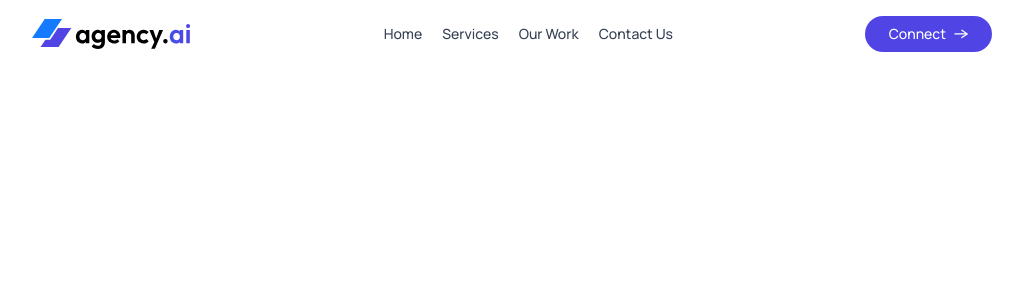
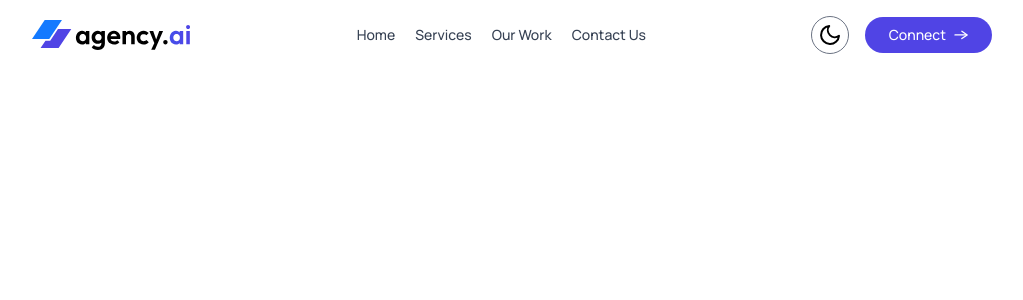
Before and after one commit to waibaBikash/Agent-Ai, a React (Vite) app: page / in a window 1280 px wide. Shown: the top 300 px of the page, without its empty margins (128-1151 px from the left). Built offline with nearby package versions, Linux system fonts and the light colour scheme.

Commit message:
feat: add ThemeToggleBtn component for theme switching in Navbar

```diff
--- a/src/components/Navbar.jsx
+++ b/src/components/Navbar.jsx
@@ -1,7 +1,8 @@
 import React, { useState } from 'react'
 import assets from '../assets/assets'
+import ThemeToggleBtn from './ThemeToggleBtn'
 
-const Navbar = ({theme, setThem}) => {
+const Navbar = ({theme, setTheme}) => {
 
   const [sidebarOpen, setSidebarOpen] = useState(false)
   return (
@@ -22,6 +23,8 @@
 
          <div className='flex items-center gap-2 sm:gap-4'>
 
+           <ThemeToggleBtn theme={theme} setTheme={setTheme} />
+
             <img src={theme === 'dark' ? assets.menu_icon_dark : assets.menu_icon} alt=""  onClick={()=> setSidebarOpen(true)} className='w-8 sm:hidden'/>
 
             <a href="#contact-us" className='text-sm max-sm:hidden flex items-center gap-2 bg-primary text-white px-6 py-2 rounded-full cursor-pointer hover:sclae-103 transition-all'>
--- /dev/null
+++ b/src/components/ThemeToggleBtn.jsx
@@ -0,0 +1,18 @@
+import React from 'react'
+import assets from '../assets/assets'
+
+const ThemeToggleBtn = ({theme, setTheme}) => {
+  return (
+    <>
+       <button>
+         {theme === 'dark' ? (
+           <img onClick={()=> setTheme('light')} src={assets.sun_icon} className='size-8.5 p-1.5 border border-gray-500 rounded-full'  alt="" />
+         ) : (
+           <img onClick={()=> setTheme('dark')} src={assets.moon_icon} className='ize-8.5 p-1.5 border border-gray-500 rounded-full' alt/>
+         )}
+       </button>
+    </>
+  )
+}
+
+export default ThemeToggleBtn
```
